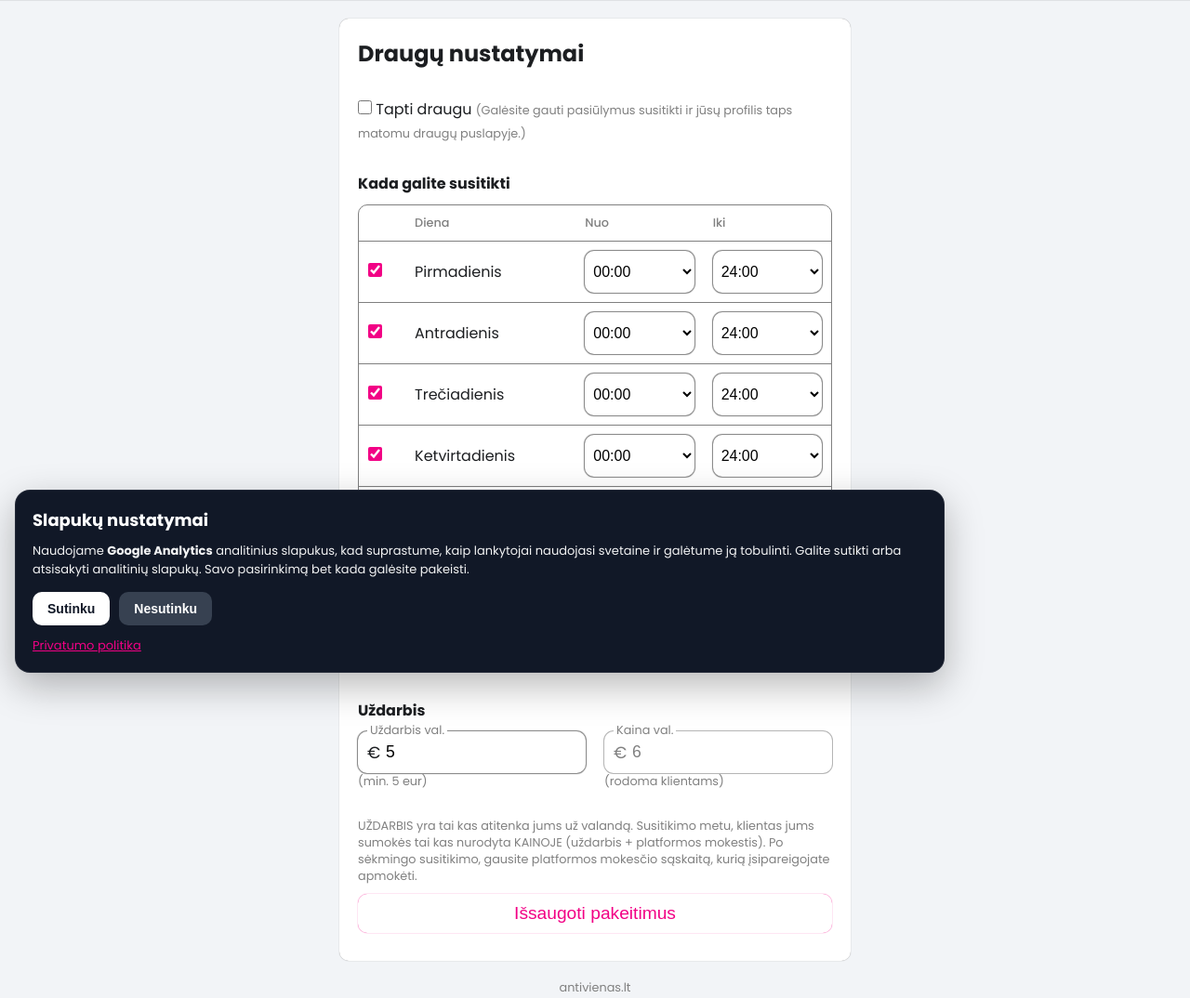
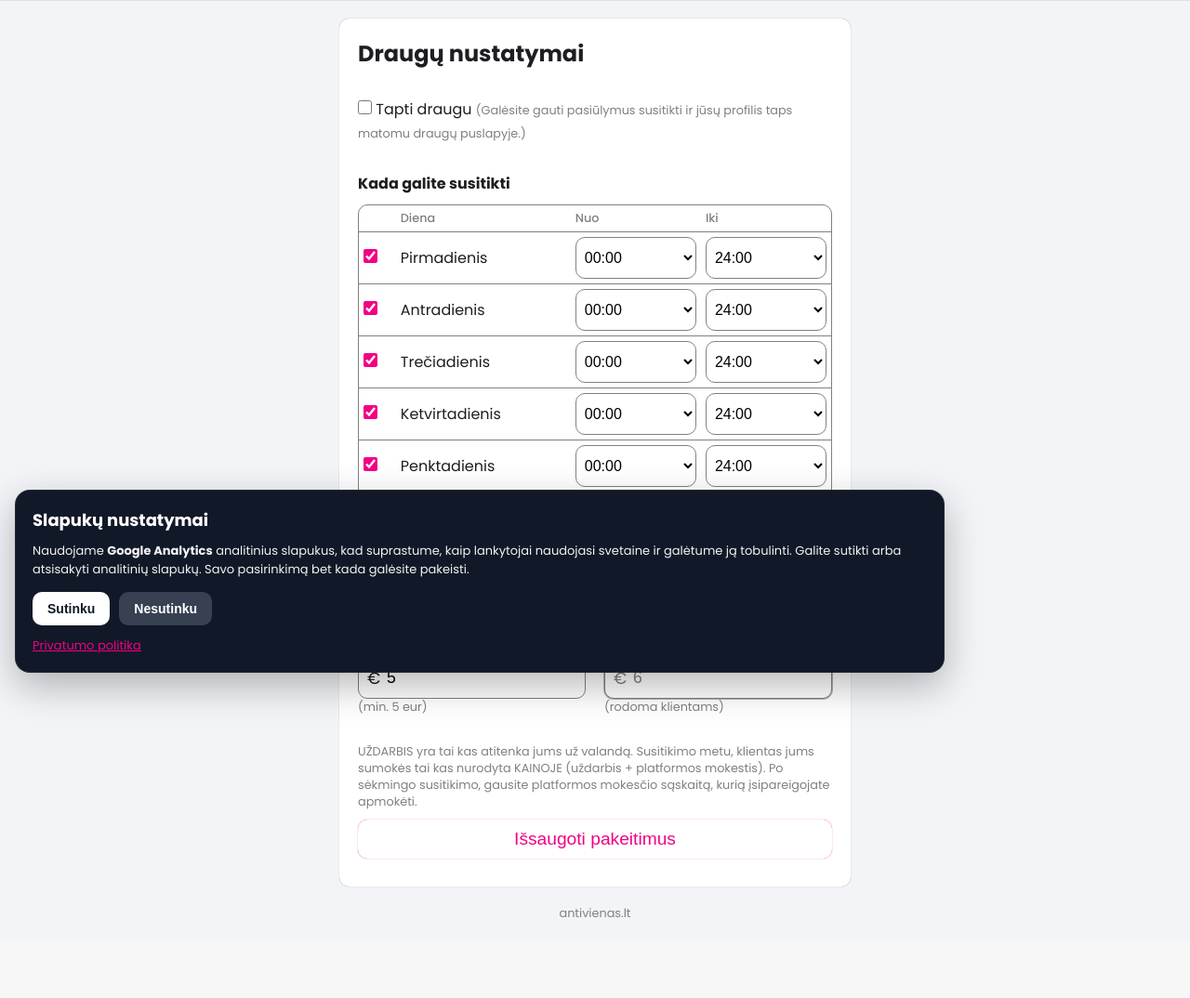
Before and after one commit to antivienas-lt/antivienas, a Django app: page /friend-settings/ in a window 1280 px wide. Shown: the part 60-1134 px from the top of the page at 93% size. After the commit the page ends 1048 px from the top, so only its background shows below. Run offline with Django 5.2, Linux system fonts and the light colour scheme; the visitor is signed in with stand-in values (Sample User, id 1); parts of the project's set-up code (start-up, migrations or seed data) failed here and were passed over.

Commit message:
safari is being an ass

```diff
--- a/static/style.css
+++ b/static/style.css
@@ -157,10 +157,10 @@ textarea {
   border: none;
   height: 30px;
   border-radius: 10px;
-  box-shadow: 0px 0px 1px 0px gray;
+  border: 1px solid gray;
   padding-left: 10px;
   cursor: pointer;
-  color: black;
+  color: var(--pink);
 }
 .friend-select-search-field:hover{
   box-shadow: 0px 0px 3px 0px gray;
@@ -476,6 +476,8 @@ footer p{
 .create-meeting-time .form-field-input{
   margin-bottom: 0;
   margin-top: 0;
+  box-shadow: 0px 0px 1px 1px gray;
+  border-radius: 8px;
 }
 .birthdate-fields .form-field-input,
 .create-meeting-time .form-field-input{
@@ -511,6 +513,7 @@ footer p{
   top: -10px;
   background: white;
   padding: 0px 3px;
+  z-index: 1;
 }
 .form-field-input input,
 .form-field-input select,
@@ -521,7 +524,7 @@ footer p{
   width: 100%;
   border: none;
   border-radius: 10px;
-  box-shadow: 0px 0px 1px 1px gray;
+  border: 1px solid gray;
   background-color: white;
 }
 
@@ -552,7 +555,7 @@ footer p{
 .meetup-time-table th,
 .meetup-time-table td {
   border-top: 1px solid gray;
-  padding: 10px;
+  padding: 5px;
 }
 
 .meetup-time-table tr:first-child th,
@@ -1196,6 +1199,7 @@ input[type=number] {
 }
 .info-container svg{
   max-width: 80px;
+  max-height: 80px;
   height: fit-content;
   width: 100%;
   fill: var(--pink);
@@ -1224,7 +1228,7 @@ input[type=number] {
   text-align: center;
   margin-bottom: 25px;
   font-size: 2rem;
-  color: var(--pink);
+  color: black;
 }
 
 /* ---------- Paragraph / heading spacing ---------- */
```
